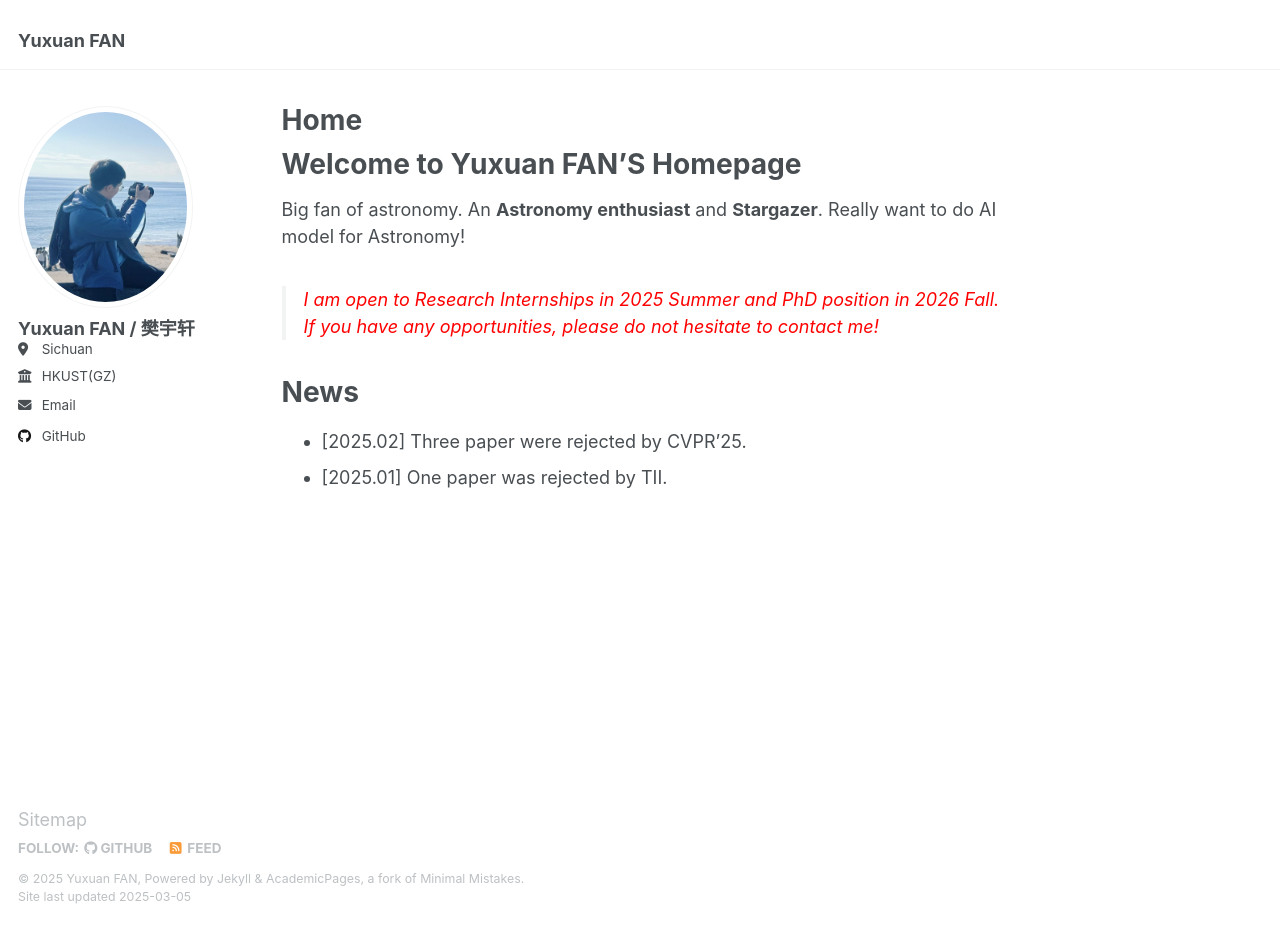
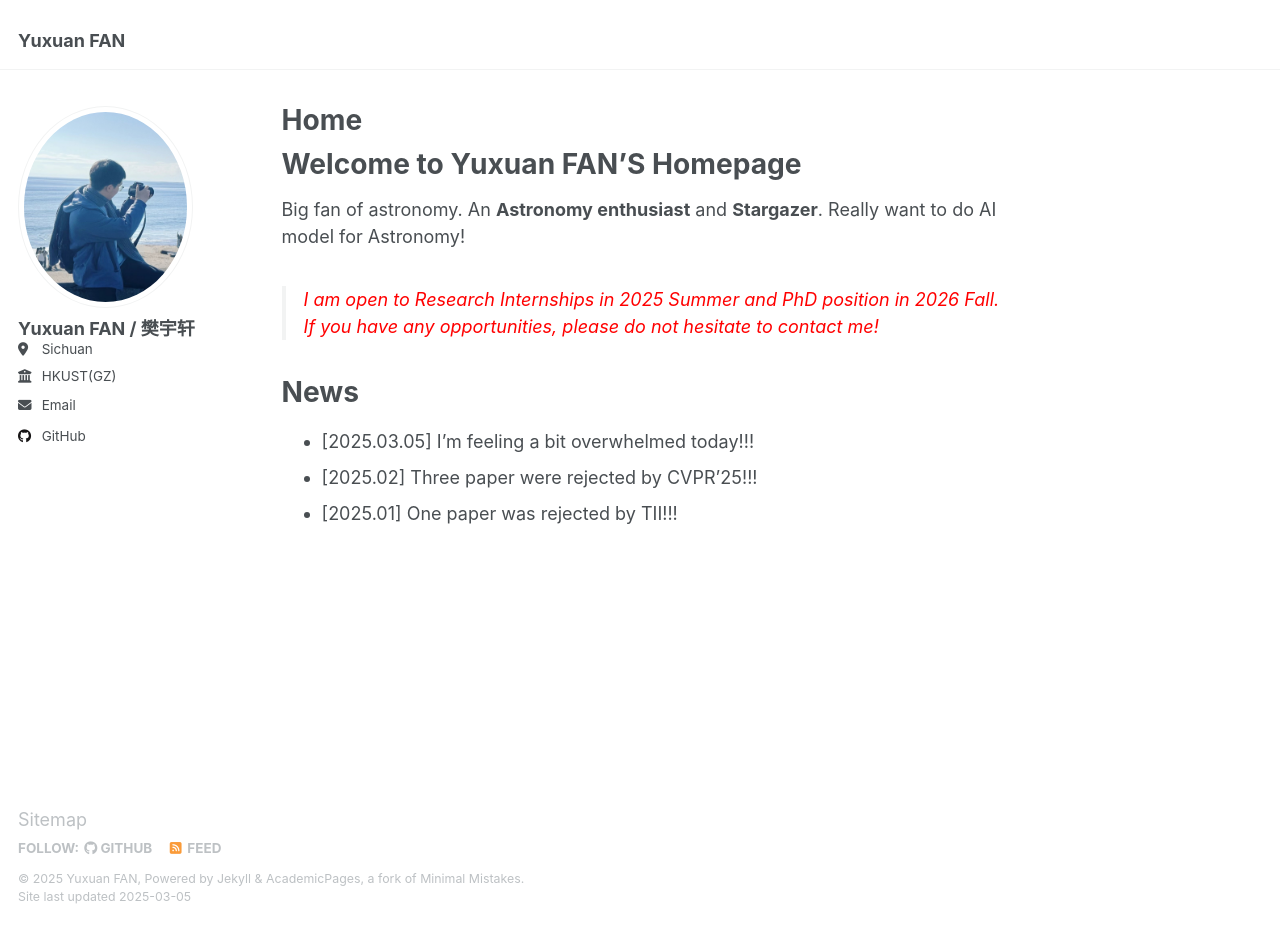
Before and after one commit to yuxuanfanOrion/yuxuanfanOrion.github.io, a Jekyll site: the page built from _pages/about.md, in a window 1280 px wide and 925 px high. Built offline with Jekyll 4.4.1, drawn with Linux system fonts in a browser that asks for light colours.

Commit message:
Update about.md

```diff
--- a/_pages/about.md
+++ b/_pages/about.md
@@ -15,5 +15,6 @@ Big fan of astronomy. An **Astronomy enthusiast** and **Stargazer**. Really want
 
 News
 ======
-- [2025.02] Three paper were rejected by CVPR'25.
-- [2025.01] One paper was rejected by TII.
+- [2025.03.05] I'm feeling a bit overwhelmed today!!!
+- [2025.02] Three paper were rejected by CVPR'25!!!
+- [2025.01] One paper was rejected by TII!!!
```
